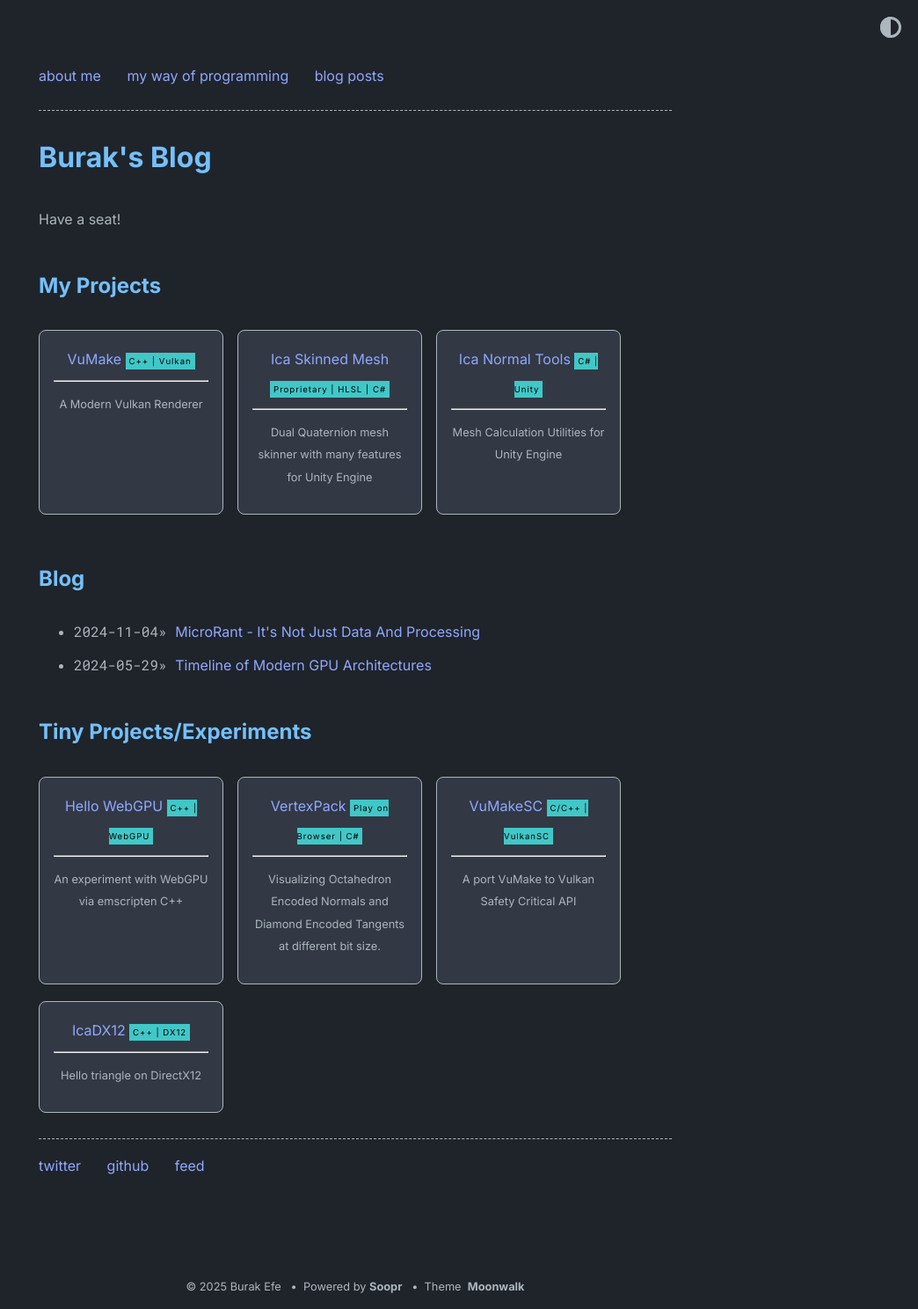
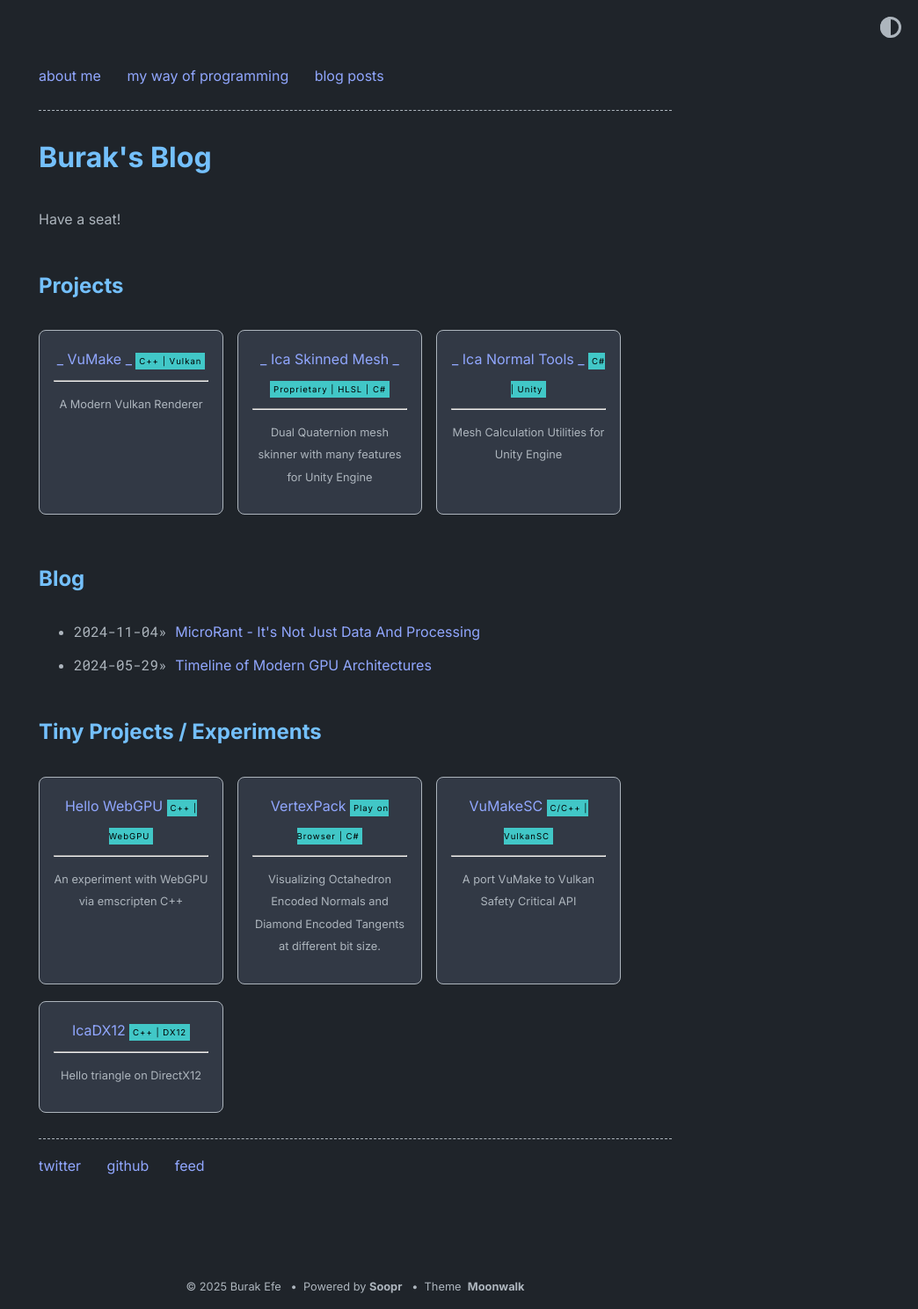
Before and after one commit to burak-efe/burak-efe.github.io, a Jekyll site: the page built from index.md, in a window 1280 px wide. Shown: the whole page at 88% size, without its empty margins (236-1280 px from the left). Built offline with Jekyll 4.4.1, drawn with Linux system fonts in a browser that asks for light colours.

Commit message:
new theme

```diff
--- a/_config.yml
+++ b/_config.yml
@@ -33,10 +33,10 @@ theme_config:
   show_tags: true # show tags in a blog posts
   # options for "home" page
   home:
-    title_projects: My Projects
+    title_projects: Projects
     title_misc_list: Details
     title_blog: Blog
-    title_old_projects: Tiny Projects/Experiments
+    title_old_projects: Tiny Projects / Experiments
 
 soopr:
   publish_token: "" # sign up at https://www.soopr.co to get your publish token and personalize share and reaction options
--- a/_data/home.yml
+++ b/_data/home.yml
@@ -9,17 +9,17 @@ navbar_entries:
     url: blog
 
 project_entries:
-  - title: VuMake
+  - title: _   VuMake   _
     url: https://github.com/burak-efe/VuMake
     desc: A Modern Vulkan Renderer
     highlight: C++ | Vulkan
 
-  - title: Ica Skinned Mesh
+  - title: _   Ica Skinned Mesh   _
     url: https://assetstore.unity.com/packages/tools/animation/ica-skinned-mesh-283380
     desc: Dual Quaternion mesh skinner with many features for Unity Engine
     highlight: Proprietary | HLSL | C#
 
-  - title: Ica Normal Tools
+  - title: _   Ica Normal Tools   _
     url: https://github.com/burak-efe/Ica_Normal_Tools
     desc: Mesh Calculation Utilities for Unity Engine
     highlight: C# | Unity
```
